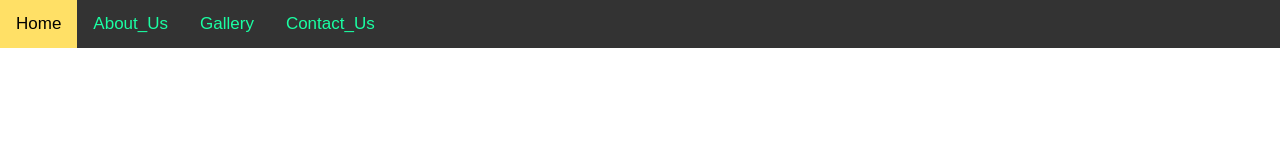
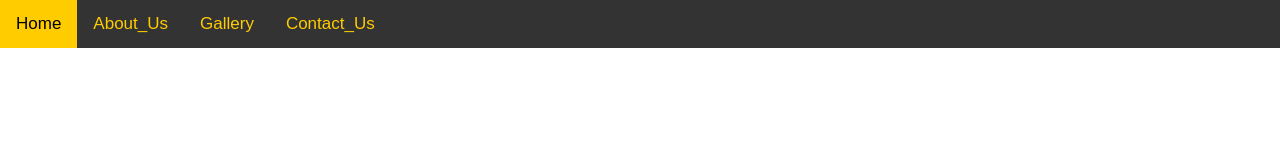
Before and after one commit to krishaggarwal088/After-Class-activities, a plain HTML site: page lesson 9/activity 1.html in a window 1280 px wide. Drawn offline with Linux system fonts and the light colour scheme.

Commit message:
box model

```diff
--- a/lesson 9/activity 1.html
+++ b/lesson 9/activity 1.html
@@ -15,7 +15,7 @@ body {
 }
 .topnav a {
   float: left;
-  color: #1affa3;
+  color: #ffcc00;
   text-align: center;
   padding: 14px 16px;
   text-decoration: none;
@@ -26,8 +26,8 @@ body {
   color: black;
 }
 .topnav a.active {
-  background-color: #ffe066;
-  color: black;
+  background-color: #ffcc00;
+  color: rgb(0, 0, 0);
 }
 </style>
 </head>
```
